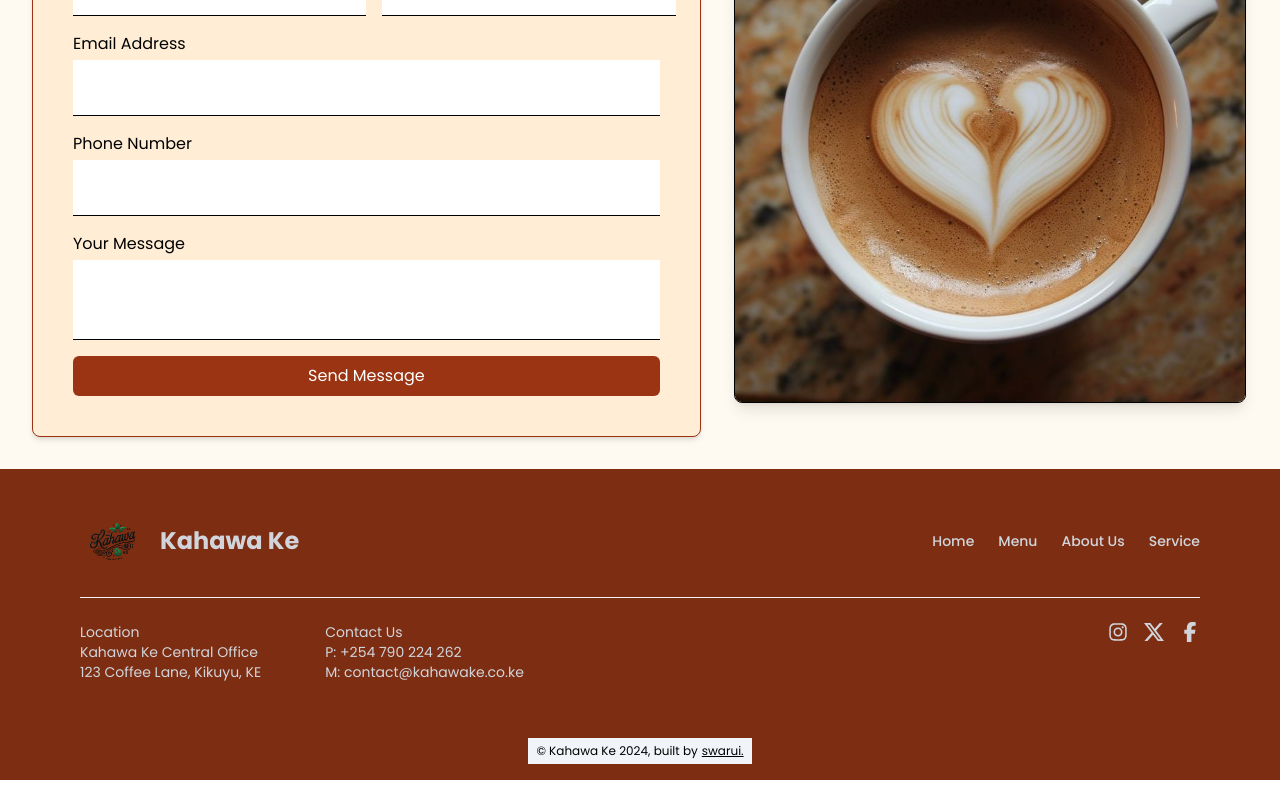
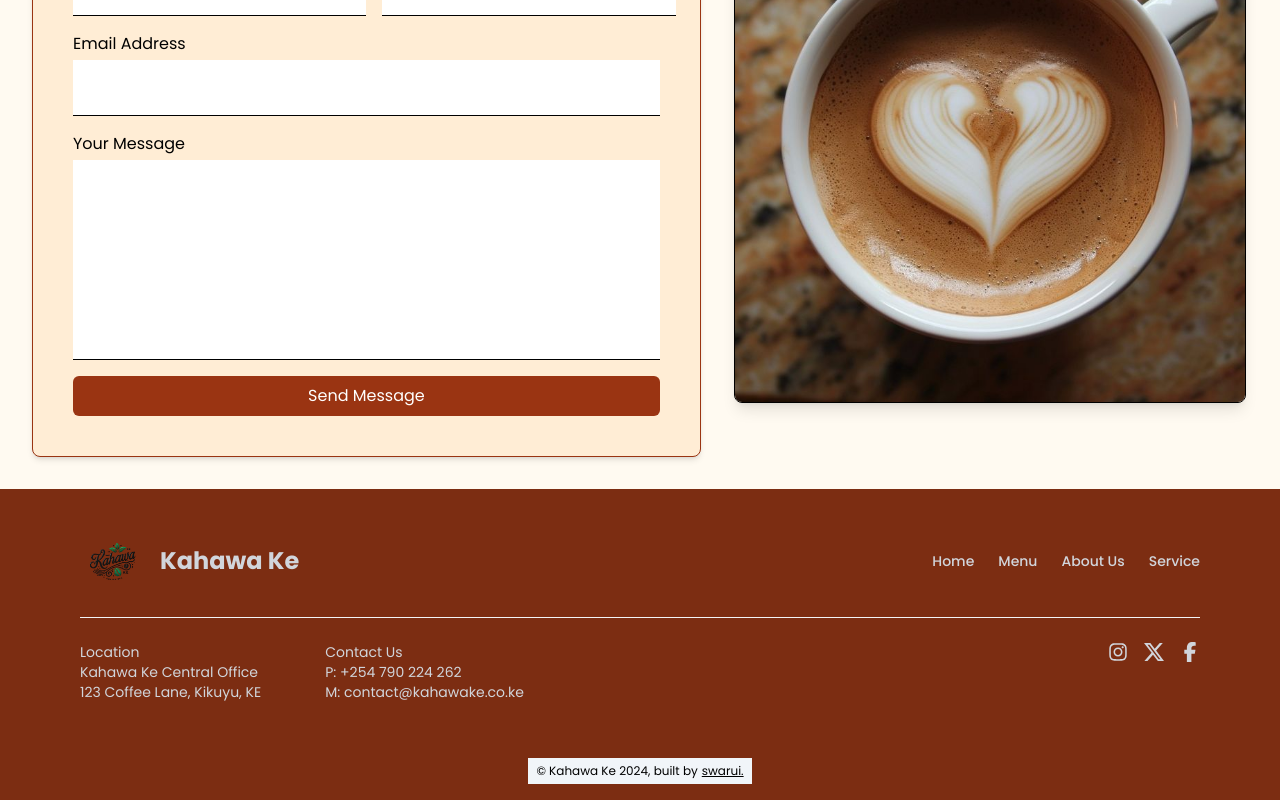
Before and after one commit to swarui/coffeelandingpage, a React (Vite) app: page / in a window 1280 px wide. Shown: the part 2972-3772 px from the top of the page. Built offline with nearby package versions, Linux system fonts and the light colour scheme.

Commit message:
Coffee Project

```diff
--- a/src/components/Contact.jsx
+++ b/src/components/Contact.jsx
@@ -114,7 +114,7 @@
                             </div>
 
                             {/* Phone Number */}
-                            <div className="flex flex-col">
+                            {/* <div className="flex flex-col">
                                 <h2 className="text-sm sm:text-base mb-1">Phone Number</h2>
                                 <input
                                     type="tel"
@@ -129,7 +129,7 @@
                                         height: "7vh",
                                     }}
                                 />
-                            </div>
+                            </div> */}
 
                             {/* Your Message */}
                             <div className="flex flex-col">
@@ -143,7 +143,7 @@
                                         borderLeft: "none",
                                         borderRight: "none",
                                         padding: "0",
-                                        height: "10vh",
+                                        height: "25vh",
                                     }}
                                 />
                             </div>
```
